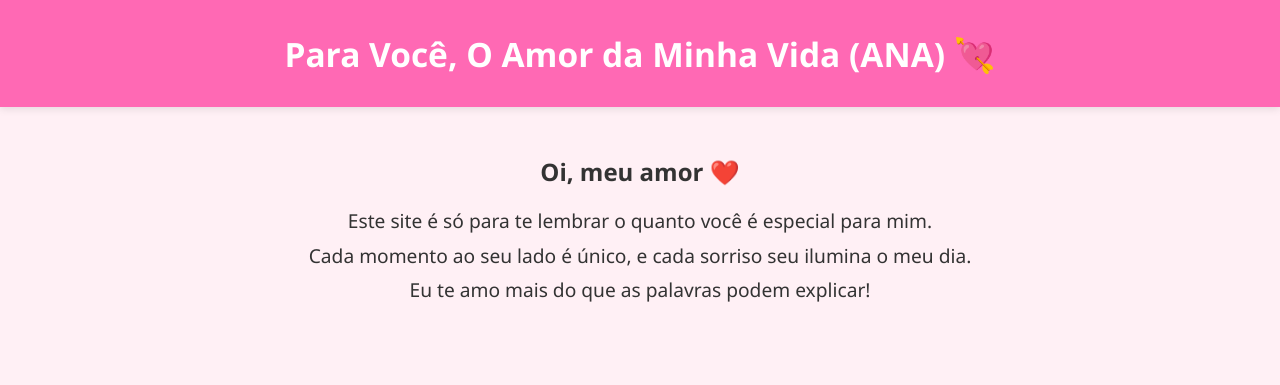
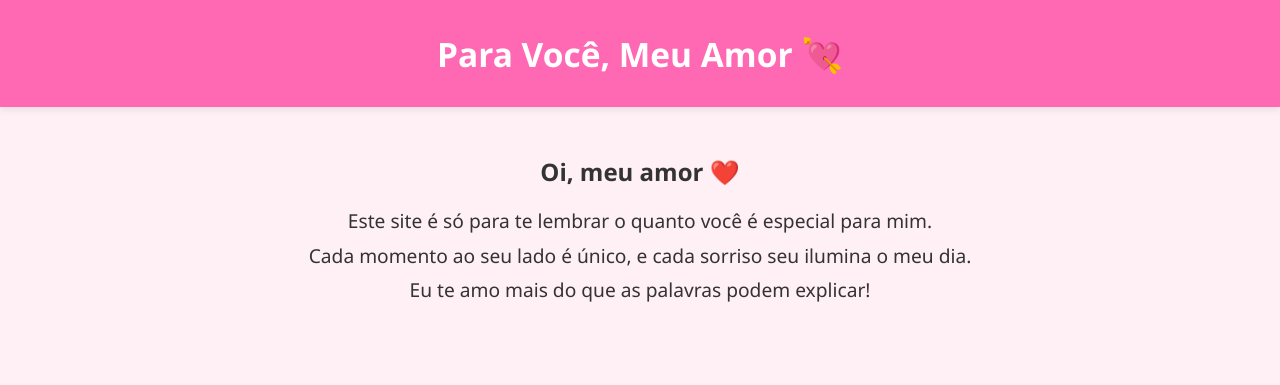
Before and after one commit to Gsouza9/LOVEANA, a plain HTML site: page index.html in a window 1280 px wide. Shown: the top 385 px of the page. Drawn offline with Linux system fonts and the light colour scheme.

Commit message:
Update index.html

```diff
--- a/index.html
+++ b/index.html
@@ -8,7 +8,7 @@
 </head>
 <body>
   <header>
-    <h1>Para Você, O Amor da Minha Vida (ANA) 💘</h1>
+    <h1>Para Você, Meu Amor 💘</h1>
   </header>
 
   <main>
```
